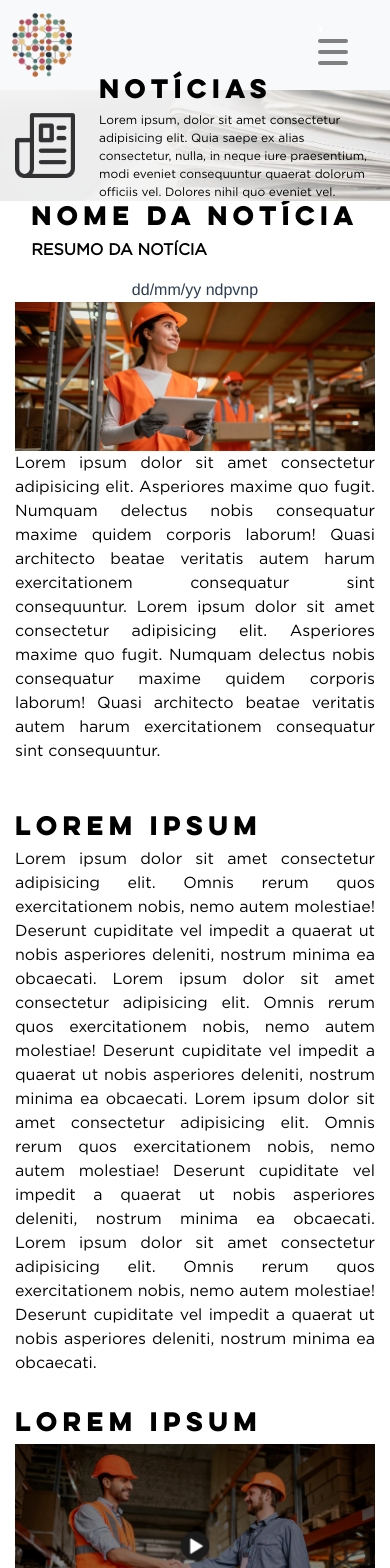
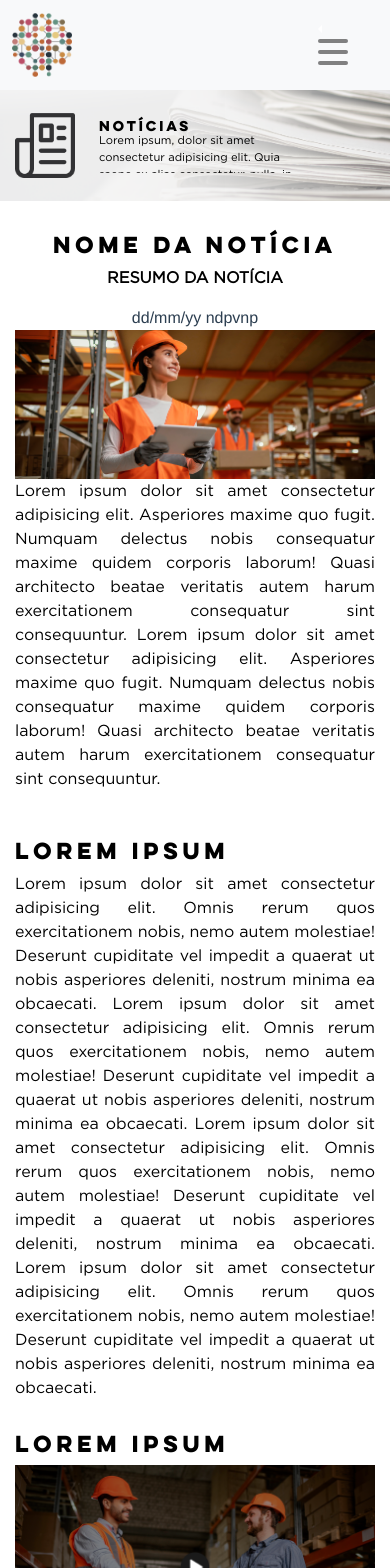
Before and after one commit to sesistartup/ecossistemadeinovacaocg, a Vue app: page /noticias/1 in a window 390 px wide. Shown: the top 1568 px of the page. Built offline with nearby package versions, Linux system fonts and the light colour scheme.

Commit message:
done: noticia expandida e noticias

```diff
--- a/src/components/noticias/CardNoticia.vue
+++ b/src/components/noticias/CardNoticia.vue
@@ -1,9 +1,7 @@
 <template>
-	<div class="card-noticia-content">
+	<div class="card-noticia-content" :class="[isRelacionada ? 'is-relacionada' : 'not-relacionada']">
 		<div class="card-noticia-image"></div>
-
-		<p>Titulo da notícia</p>
-
+		<p v-if="!isRelacionada">Titulo da notícia</p>
 		<span>
 			Lorem ipsum dolor sit amet consectetur adipisicing elit. Deleniti
 			doloremque sint aut mollitia consectetur voluptate eos.
@@ -11,14 +9,27 @@
 	</div>
 </template>
 
+<script setup lang="ts">
+  const props = defineProps<{
+    isRelacionada: boolean
+  }>()
+</script>
+
 <style scoped lang="scss">
+
+.is-relacionada {
+  width: 50%;
+}
+.not-relacionada {
+  max-width: 385px;
+}
 .card-noticia-content {
 	display: flex;
 	flex-direction: column;
 	align-items: flex-start;
-  max-width: 385px;
   max-height: 315px;
   padding: 10px;
+  min-width: 260px;
 
 	> p {
 		font-size: 24px;
--- /dev/null
+++ b/src/components/noticias/NoticiasRelacionadas.vue
@@ -0,0 +1,47 @@
+<template>
+  <section id="noticias-relacionadas">
+    <h1 class="dark-title">NOTÍCIAS RELACIONADAS</h1>
+    <main class="d-flex">
+      <CardNoticia
+        :is-relacionada="true"
+      />
+      <CardNoticia
+        :is-relacionada="true"
+      />
+    </main>
+  </section>
+</template>
+
+<script setup lang="ts">
+import CardNoticia from './CardNoticia.vue';
+</script>
+
+<style scoped lang="scss">
+  section#noticias-relacionadas {
+    margin-top: 2rem;
+    margin-bottom: 2rem;
+    h1 {
+      text-align: start;
+    }
+    main {
+      justify-content: start;
+      align-items: center;
+      flex-wrap: wrap;
+    }
+  }
+@media (max-width: 768px) {
+  section#noticias-relacionadas {
+    main {
+      justify-content: center;
+    }
+  }
+}
+@media (max-width: 576px) {
+
+  section#noticias-relacionadas {
+    h1 {
+      font-size: 1.2rem;
+    }
+  }
+}
+</style>
--- a/src/views/noticias/Noticias.vue
+++ b/src/views/noticias/Noticias.vue
@@ -21,12 +21,24 @@
 
 				<div class="card-noticia-container dark-body-text">
           <!-- FIXME: criar componente container e automatizar geração de cards -->
-					<CardNoticia @click="$router.push({ name: 'NoticiaExpandida', params: { noticiaId: 1 }})"/>
-					<CardNoticia @click="$router.push({ name: 'NoticiaExpandida', params: { noticiaId: 2 }})"/>
-					<CardNoticia @click="$router.push({ name: 'NoticiaExpandida', params: { noticiaId: 3 }})"/>
-					<CardNoticia @click="$router.push({ name: 'NoticiaExpandida', params: { noticiaId: 4 }})"/>
-					<CardNoticia @click="$router.push({ name: 'NoticiaExpandida', params: { noticiaId: 5 }})"/>
-					<CardNoticia @click="$router.push({ name: 'NoticiaExpandida', params: { noticiaId: 6 }})"/>
+					<CardNoticia
+            :is-relacionada="false"
+            @click="$router.push({ name: 'NoticiaExpandida', params: { noticiaId: 1 }})"/>
+					<CardNoticia
+            :is-relacionada="false"
+            @click="$router.push({ name: 'NoticiaExpandida', params: { noticiaId: 2 }})"/>
+					<CardNoticia
+            :is-relacionada="false"
+            @click="$router.push({ name: 'NoticiaExpandida', params: { noticiaId: 3 }})"/>
+					<CardNoticia
+            :is-relacionada="false"
+            @click="$router.push({ name: 'NoticiaExpandida', params: { noticiaId: 4 }})"/>
+					<CardNoticia
+            :is-relacionada="false"
+            @click="$router.push({ name: 'NoticiaExpandida', params: { noticiaId: 5 }})"/>
+					<CardNoticia
+            :is-relacionada="false"
+            @click="$router.push({ name: 'NoticiaExpandida', params: { noticiaId: 6 }})"/>
 				</div>
 			</div>
 		</main>
@@ -47,21 +59,17 @@ section.container-fluid {
 
 .noticias-content {
 	width: 100%;
-	/* max-width: 1200px; */
-	/* padding: 0 24px; */
 	margin: 0 auto;
 	margin-top: 48px;
 
 	> h1 {
 		font-weight: bold;
-		font-size: 32px;
+		font-size: 2rem;
 	}
 }
 
 .card-noticia-container {
 	width: 100%;
-	/* max-width: 1000px; */
-	/* margin: 48px auto; */
 	display: grid;
 	grid-template-columns: 1fr 1fr 1fr;
 	gap: 48px 32px;
@@ -87,6 +95,10 @@ section.container-fluid {
 	display: flex;
 	align-items: center;
 
+  .dark-title {
+    font-size: 2.5rem;
+  }
+
 	> img {
 		width: 10%;
 		min-width: 60px;
@@ -98,13 +110,67 @@ section.container-fluid {
 		display: flex;
 		flex-direction: column;
 		align-items: flex-start;
-
-		width: 400px;
+		width: 100%;
+    max-width: 500px;
 
 		p {
 			text-align: start;
-			font-size: 12px;
+			font-size: 1rem;
+      max-height: 100px;
+      height: 100%;
+      overflow-y: auto;
 		}
 	}
 }
+@media (max-width: 1200px) {
+  .banner-noticia-content {
+    .dark-title {
+      font-size: 2rem;
+    }
+    .dark-body-text {
+      font-size: 0.8rem;
+    }
+  }
+}
+  @media (max-width: 991px) {
+  .banner-noticia-content {
+    .dark-title {
+      margin-bottom: 0;
+      font-size: 1.5rem;
+    }
+    > div {
+      max-width: 300px;
+      p {
+        max-height: 60px;
+        margin-bottom: 0;
+      }
+    }
+  }
+  }
+  @media (max-width: 768px) {
+  .banner-noticia-content {
+    .dark-title {
+      font-size: 1rem;
+    }
+    > div {
+      max-width: 200px;
+      p {
+        max-height: 40px;
+      }
+    }
+    .dark-body-text {
+      font-size: 0.7rem;
+    }
+  }
+  }
+  @media (max-width: 576px) {
+    .banner-noticia-content {
+      .dark-title {
+        font-size: 0.8rem;
+      }
+      .dark-body-text {
+        font-size: 0.8rem;
+      }
+    }
+  }
 </style>
--- a/src/views/noticias/expandida/NoticiaExpandida.vue
+++ b/src/views/noticias/expandida/NoticiaExpandida.vue
@@ -9,7 +9,7 @@
   >
     <div class="noticia-expandida-banner ghp">
       <img src="/noticias/icone-noticia.png" alt="icon">
-      <div>
+      <div class="text-container">
         <h1 class="dark-title">Notícias</h1>
         <p class="dark-body-text">Lorem ipsum, dolor sit amet consectetur adipisicing elit. Quia saepe ex alias consectetur, nulla, in neque iure praesentium, modi eveniet consequuntur quaerat dolorum officiis vel. Dolores nihil quo eveniet vel.</p>
       </div>
@@ -38,11 +38,15 @@
       <img src="/noticias/noticia-expandida/fakevideo.png" alt="fake-video" class="w-100">
     </main>
   </section>
+  <footer class="ghp">
+    <NoticiasRelacionadas />
+  </footer>
   <FooterComponent/>
 </template>
 
 <script setup lang="ts">
   import Banner from '../../../components/general/Banner.vue'
+  import NoticiasRelacionadas from '../../../components/noticias/NoticiasRelacionadas.vue';
 </script>
 
 <style scoped lang="scss">
@@ -55,6 +59,22 @@
 
     display: flex;
     align-items: center;
+
+    .text-container {
+      width: 100%;
+      max-width: 500px;
+      h1 {
+        font-size: 2.5rem;
+        margin-bottom: 0;
+      }
+      p {
+        margin-bottom: 0;
+        font-size: 1rem;
+        max-height: 100px;
+        height: 100%;
+        overflow-y: auto;
+      }
+    }
 
     > img {
       width: 10%;
@@ -82,8 +102,14 @@
     align-items: center;
     header {
       flex-direction: column;
-      p {
+      margin-top: 3rem;
+      h1 {
+        font-size: 2rem;
+      }
+      p.dark-body-text {
         font-weight: bolder;
+        text-align: center;
+        font-size: 1.2rem;
       }
     }
     .dark-body-text {
@@ -97,4 +123,91 @@
       }
     }
   }
+  @media (max-width: 1200px) {
+  .noticia-expandida-banner{
+    .text-container {
+      h1 {
+        font-size: 2rem;
+      }
+      p {
+        font-size: 0.8rem;
+      }
+    }
+  }
+  }
+  @media (max-width: 991px) {
+    .noticia-expandida-banner{
+      .text-container {
+        max-width: 300px;
+        h1 {
+          font-size: 1.5rem;
+        }
+        p {
+          max-height: 60px;
+        }
+      }
+    }
+  .noticia-expandida {
+    header {
+      margin-top: 2rem;
+      h1 {
+        font-size: 1.5rem;
+      }
+      p.dark-body-text {
+        font-size: 1.2rem;
+      }
+    }
+    .dark-body-text {
+      font-size: 1rem;
+      text-align: justify;
+    }
+    main {
+      h3 {
+        font-size: 1.5rem;
+      }
+    }
+  }
+  }
+  @media (max-width: 768px) {
+    .noticia-expandida-banner{
+      .text-container {
+        max-width: 200px;
+        h1 {
+          font-size: 1rem;
+        }
+        p {
+          max-height: 40px;
+          font-size: 0.7rem;
+        }
+      }
+    }
+  }
+  @media (max-width: 576px) {
+    .noticia-expandida-banner{
+      .text-container {
+        h1 {
+          font-size: 0.8rem;
+        }
+      }
+    }
+    .noticia-expandida {
+      header {
+        h1 {
+          font-size: 1.3rem;
+        }
+        p.dark-body-text {
+          font-size: 1rem;
+        }
+      }
+      .dark-body-text {
+        font-size: 1rem;
+        text-align: justify;
+      }
+      main {
+        h3 {
+          font-size: 1.3rem;
+        }
+      }
+    }
+  }
 </style>
```
